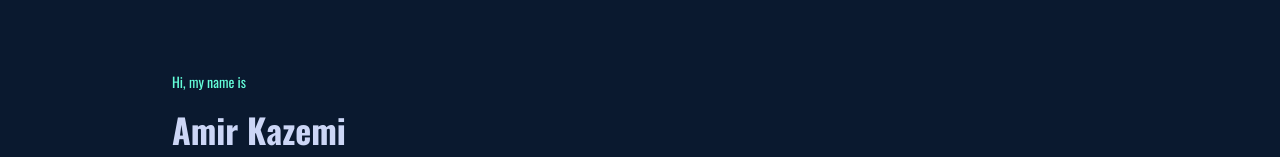
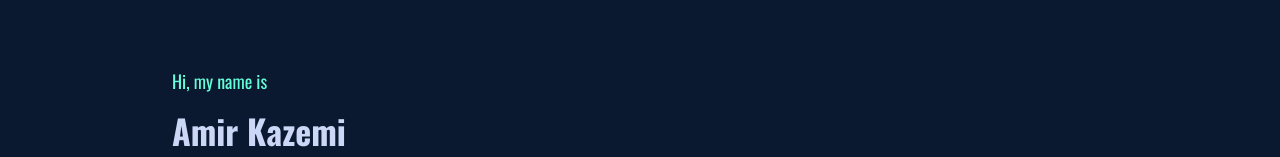
Before and after one commit to Amirkzm/polygan-portfolio, a Next.js app: page / in a window 1280 px wide. Shown: the part 189-346 px from the top of the page. Built offline with nearby package versions, Linux system fonts and the light colour scheme; a web font is replaced by a local one.

Commit message:
Small bug Fix

```diff
--- a/components/sections/Hero.tsx
+++ b/components/sections/Hero.tsx
@@ -29,7 +29,7 @@ const Hero = () => {
         >
           <Typography
             sx={{ color: "primary.main", mb: "1rem" }}
-            variant="body2"
+            variant="body1"
             gutterBottom
           >
             Hi, my name is
@@ -43,7 +43,6 @@ const Hero = () => {
           <Typography
             variant="h1"
             sx={{
-              color: "text.primary",
               fontSize: "clamp(5px,8vw,80px)",
               fontWeight: 700,
               lineHeight: "1.3",
```
